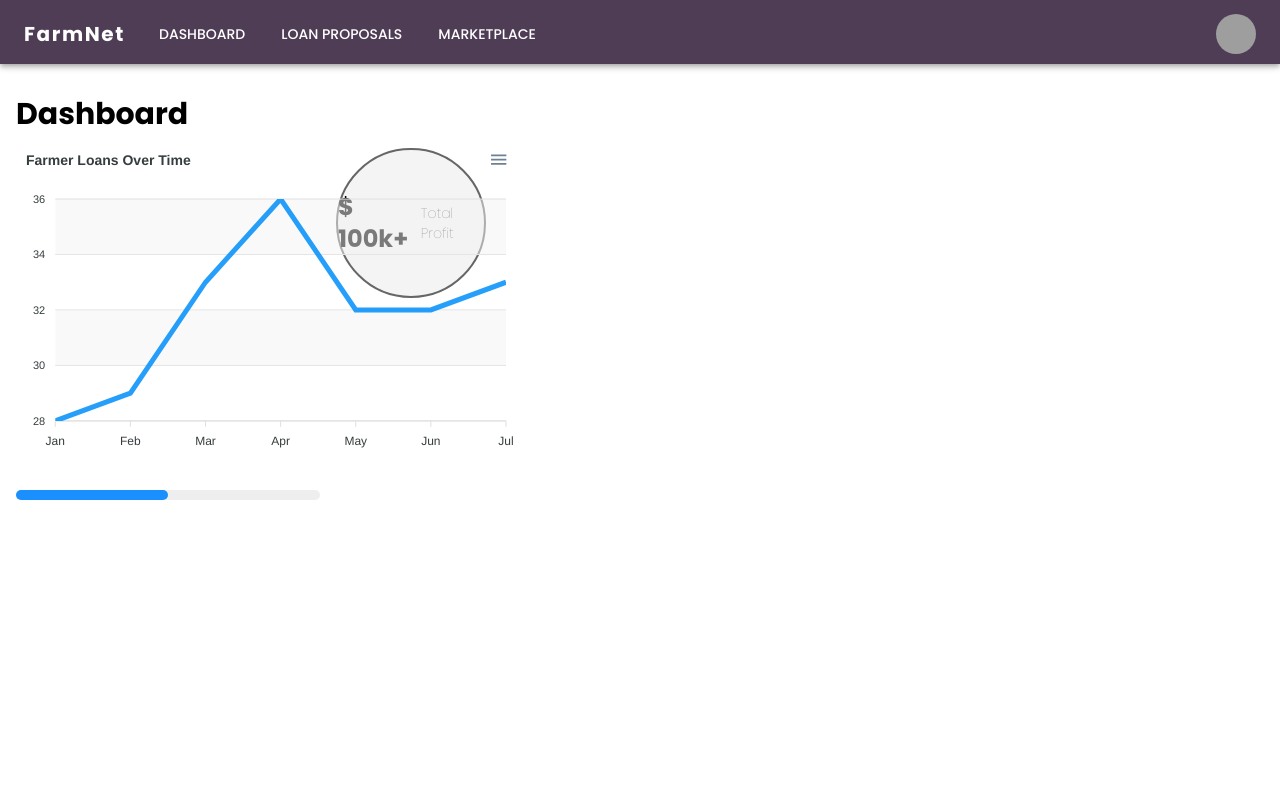
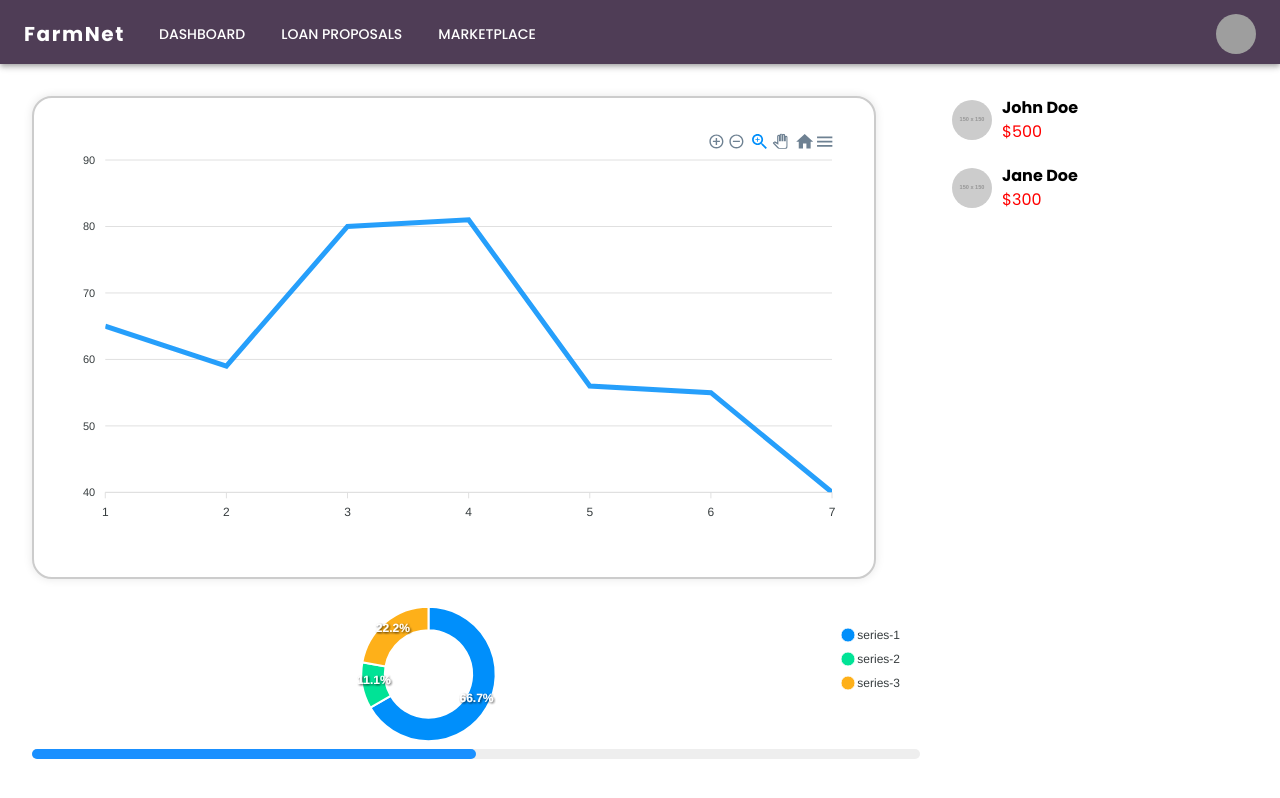
Before and after one commit to Hitstar53/SPIT-Hackathon-FarmNet, a React (Vite) app: page /dashboard in a window 1280 px wide. Built offline with nearby package versions, Linux system fonts and the light colour scheme; grey boxes are pictures that could not be loaded.

Commit message:
frontend changes
Co-authored-by: Vineet Parmar <vineet.parmar@spit.ac.in>
Signed-off-by: Hatim Sawai <hatimsawai76@gmail.com>

```diff
--- a/src/components/dashboard/Dashboard.jsx
+++ b/src/components/dashboard/Dashboard.jsx
@@ -1,11 +1,11 @@
 import * as React from "react";
-import Chart from "react-apexcharts";
 import styles from "./Dashboard.module.css";
-import { styled } from "@mui/material/styles";
+import styled from "@mui/material/styles/styled";
 import Box from "@mui/material/Box";
 import LinearProgress, {
   linearProgressClasses,
 } from "@mui/material/LinearProgress";
+import Chart from "react-apexcharts";
 
 const BorderLinearProgress = styled(LinearProgress)(({ theme }) => ({
   height: 10,
@@ -20,65 +20,101 @@ const BorderLinearProgress = styled(LinearProgress)(({ theme }) => ({
   },
 }));
 
-const Dashboard = () => {
-  const chartDetails = {
-    series: [
+const peopleList = [
+  { id: 1, name: "John Doe", amountDue: 500 },
+  { id: 2, name: "Jane Doe", amountDue: 300 },
+  // Add more people as needed
+];
+
+const ListItem = ({ profileIcon, name, amountDue }) => (
+  <div className={styles.listItem}>
+    <img src={profileIcon} alt="Profile" className={styles.profileIcon} />
+    <div className={styles.personDetails}>
+      <p className={styles.personName}>{name}</p>
+      <p className={styles.amountDue}>${amountDue}</p>
+    </div>
+  </div>
+);
+
+const ChartSection = () => {
+  const largeChartData = {
+    labels: ["January", "February", "March", "April", "May", "June", "July"],
+    datasets: [
       {
-        name: "High - 2013",
-        data: [28, 29, 33, 36, 32, 32, 33],
+        label: "Monthly Sales",
+        data: [65, 59, 80, 81, 56, 55, 40],
+        backgroundColor: "rgba(75,192,192,0.2)",
+        borderColor: "rgba(75,192,192,1)",
+        borderWidth: 1,
       },
     ],
-    options: {
-      chart: {
-        height: 350,
-        type: "line",
-        zoom: {
-          enabled: false,
-        },
-      },
-      dataLabels: {
-        enabled: false,
-      },
-      stroke: {
-        curve: "straight",
-      },
-      title: {
-        text: "Farmer Loans Over Time",
-        align: "left",
-      },
-      grid: {
-        row: {
-          colors: ["#f3f3f3", "transparent"],
-          opacity: 0.5,
-        },
-      },
-      xaxis: {
-        categories: ["Jan", "Feb", "Mar", "Apr", "May", "Jun", "Jul"],
-      },
-    },
+  };
+
+  const doughnutChartData = {
+    labels: ["Red", "Blue", "Yellow"],
+    datasets: [300, 50, 100],
   };
   return (
-    <div className="p-4">
-      <h1 className="text-3xl font-bold my-4">Dashboard</h1>
-      <div className="grid grid-cols-2 gap-4 w-1/2">
+    <div className={styles.chartSection}>
+      <div className={styles.largeChart}>
         <Chart
-          options={chartDetails.options}
-          series={chartDetails.series}
+          options={{
+            scales: {
+              y: {
+                beginAtZero: true,
+              },
+            },
+          }}
+          series={largeChartData.datasets}
           type="line"
-          width="500"
+          width="100%"
+          height="400"
+        />
+      </div>
+      <div className={styles.doughnutChart}>
+        <Chart
+          options={{
+            cutout: "60%",
+          }}
+          series={doughnutChartData.datasets}
+          type="donut"
+          width="100%"
+          height="100%"
+        />
+      </div>
+      <div className={styles.progressChart}>
+        <BorderLinearProgress
+          variant="determinate"
+          value={50}
           sx={{
-            gridColumns: 2,
+            width: "100%",
+            height: "10px",
+            borderRadius: "5px",
+            backgroundColor: "#555",
+            "& .MuiLinearProgress-bar": {
+              borderRadius: "5px",
+              backgroundColor: "#1a90ff",
+            },
           }}
         />
-        <div>
-          <div className="flex justify-between">
-            <div className={styles.circle}>
-              <p className="text-2xl font-bold">$ 100k+</p>
-              <p className="text-sm font-thin my-4">Total Profit</p>
-            </div>
-          </div>
-        </div>
-        <BorderLinearProgress variant="determinate" value={50} />
+      </div>
+    </div>
+  );
+};
+
+const Dashboard = () => {
+  return (
+    <div className={styles.dashboard}>
+      <ChartSection />
+      <div className={styles.listSection}>
+        {peopleList.map((person) => (
+          <ListItem
+            key={person.id}
+            profileIcon="https://via.placeholder.com/150"
+            name={person.name}
+            amountDue={person.amountDue}
+          />
+        ))}
       </div>
     </div>
   );
--- a/src/components/dashboard/Dashboard.module.css
+++ b/src/components/dashboard/Dashboard.module.css
@@ -1,11 +1,50 @@
-.circle {
-    width: 150px;
-    height: 150px;
-    border-radius: 50%;
-    border: 2px solid #666;
-    background-color: #f4f4f4;
-    display: flex;
-    justify-content: center;
-    align-items: center;
-    margin-right: 10px;
+/* App.css */
+
+.dashboard {
+  display: grid;
+  grid-template-columns: 3fr 1fr;
+  gap: 2rem;
+  padding: 2rem;
 }
+
+.largeChart {
+  width: 95%;
+  padding: 2rem;
+  margin-bottom: 20px;
+  background-color: #fff;
+  border-radius: 20px;
+  border: 2px solid #ccc;
+  box-shadow: 0 0 10px rgba(0, 0, 0, 0.1);
+}
+
+.peopleList {
+  width: 30%;
+  border-right: 1px solid #ccc;
+  padding: 20px;
+}
+
+.listItem {
+  display: flex;
+  align-items: center;
+  margin-bottom: 20px;
+}
+
+.profileIcon {
+  width: 40px;
+  height: 40px;
+  border-radius: 50%;
+  margin-right: 10px;
+}
+
+.personDetails {
+  display: flex;
+  flex-direction: column;
+}
+
+.personName {
+  font-weight: bold;
+}
+
+.amountDue {
+  color: red;
+}
--- /dev/null
+++ b/src/components/loan/LoanCard.jsx
@@ -0,0 +1,25 @@
+import React from "react";
+import styles from "./LoanCard.module.css";
+
+const LoanCard = ({ farmerName, amount, creditScore, details }) => {
+  return (
+    <div className={styles.loanCard}>
+      <div className={styles.inner}>
+        <div className="flex flex-col">
+          <h2 className="text-xl font-bold">{farmerName}</h2>
+          <p className={styles.amt}>${amount}</p>
+        </div>
+        <p className={styles.score}>{creditScore}</p>
+      </div>
+      <p className={styles.detail}>{details}</p>
+      <button className="bg-green-500 text-white px-4 py-2 mt-4 rounded-md">
+        View Proposal
+      </button>
+      <button className="bg-red-500 text-white px-4 py-2 mt-4 rounded-md ml-4">
+        Reject Proposal
+      </button>
+    </div>
+  );
+};
+
+export default LoanCard;
--- /dev/null
+++ b/src/components/loan/LoanCard.module.css
@@ -0,0 +1,43 @@
+.loanCard {
+    border: 1px solid #ddd;
+    padding: 20px;
+    border-radius: 8px;
+    overflow: hidden;
+    background-color: #fff;
+    box-shadow: 0 2px 4px rgba(0, 0, 0, 0.1);
+}
+
+.inner {
+    display: flex;
+    justify-content: space-between;
+    align-items: center;
+    margin-bottom: 20px;
+}
+
+.amt {
+    color: #007bff;
+    font-size: 20px;
+    font-weight: bold;
+    margin-bottom: 10px;
+}
+
+.score {
+    width: 70px;
+    height: 70px;
+    display: flex;
+    align-items: center;
+    justify-content: center;
+    border-radius: 50%;
+    border: 4px solid #007bff;
+    color: #007bff;
+    font-weight: bold;
+}
+
+button {
+    background-color: #007bff;
+    color: #fff;
+    padding: 8px 12px;
+    border: none;
+    border-radius: 4px;
+    cursor: pointer;
+}
--- a/src/components/loan/LoanProposal.jsx
+++ b/src/components/loan/LoanProposal.jsx
@@ -1,9 +1,57 @@
-import React from 'react'
+import React from "react";
+import LoanCard from "./LoanCard";
+import styles from "./LoanProposal.module.css";
 
 const LoanProposal = () => {
+  // Sample data for loan proposals
+  const loanProposalsData = [
+    {
+      id: 1,
+      farmerName: "John Doe",
+      amount: 5000,
+      creditScore: 750,
+      details: "Expanding my farm to grow more crops",
+    },
+    {
+      id: 2,
+      farmerName: "Jane Smith",
+      amount: 8000,
+      creditScore: 720,
+      details: "Investing in sustainable farming practices",
+    },
+    {
+      id: 2,
+      farmerName: "Jane Smith",
+      amount: 8000,
+      creditScore: 720,
+      details: "Investing in sustainable farming practices",
+    },
+    {
+      id: 2,
+      farmerName: "Jane Smith",
+      amount: 8000,
+      creditScore: 720,
+      details: "Investing in sustainable farming practices",
+    },
+    {
+      id: 2,
+      farmerName: "Jane Smith",
+      amount: 8000,
+      creditScore: 720,
+      details: "Investing in sustainable farming practices",
+    },
+  ];
+
   return (
-    <div>LoanProposal</div>
-  )
-}
+    <div className="flex flex-col items-center">
+      <h1 className="text-3xl font-bold my-8">Loan Proposals</h1>
+      <div className={styles.loanCards}>
+        {loanProposalsData.map((proposal) => (
+          <LoanCard key={proposal.id} {...proposal} />
+        ))}
+      </div>
+    </div>
+  );
+};
 
-export default LoanProposal
+export default LoanProposal;
--- /dev/null
+++ b/src/components/loan/LoanProposal.module.css
@@ -0,0 +1,11 @@
+.loanProposal {
+    max-width: 1200px;
+    margin: 0 auto;
+    padding: 20px;
+}
+
+.loanCards {
+    display: grid;
+    grid-template-columns: repeat(4, 1fr);
+    gap: 20px;
+}
```
